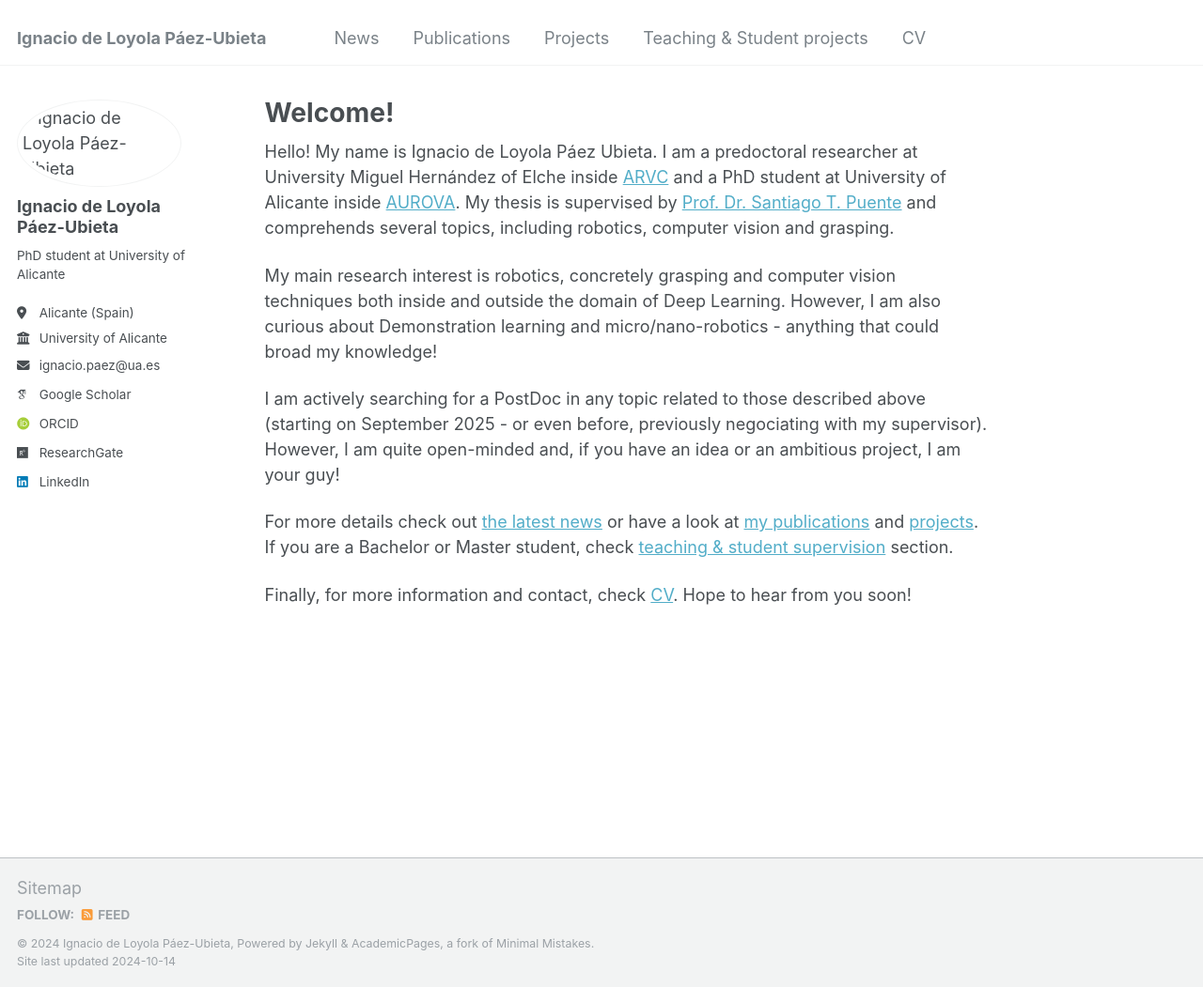
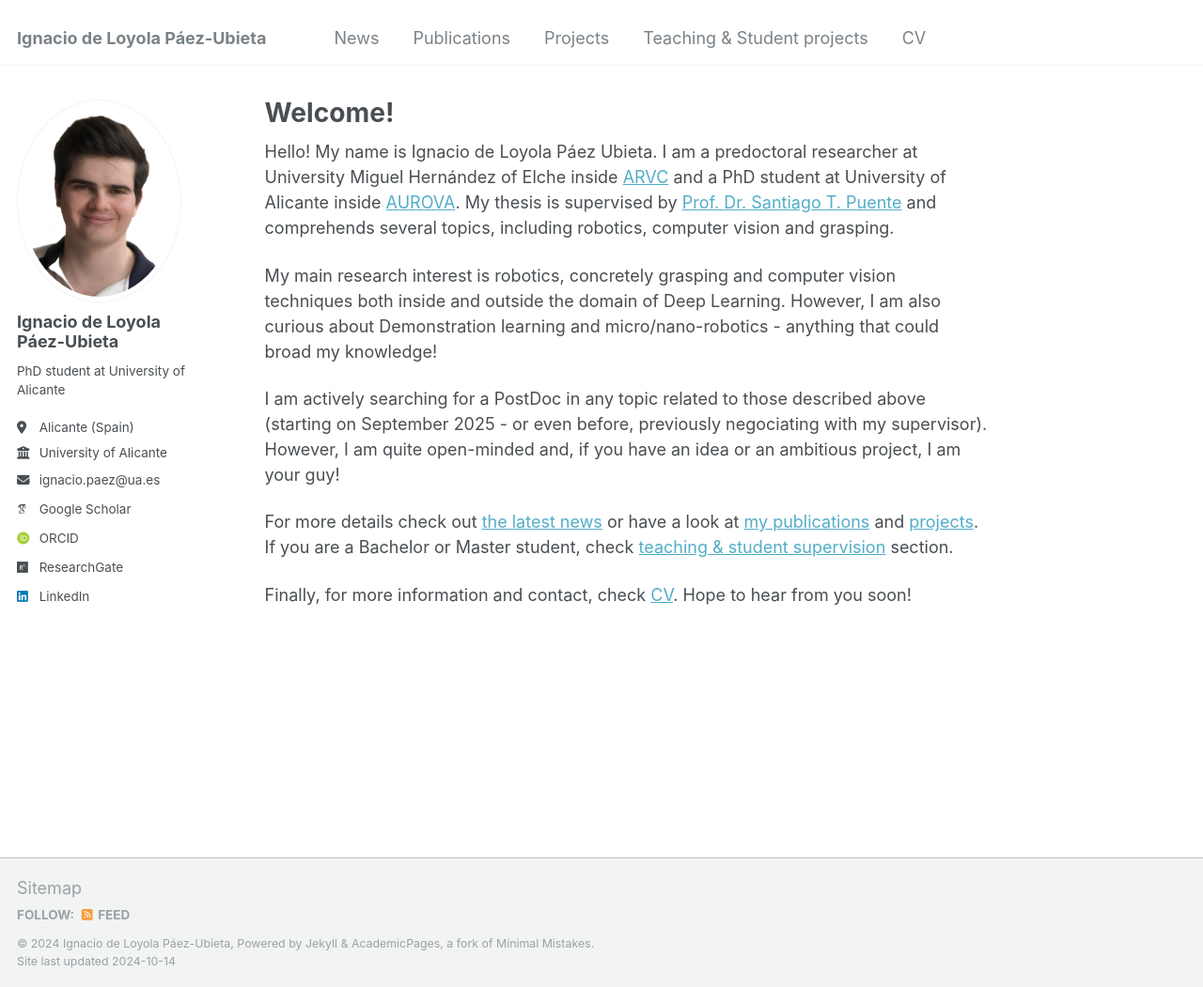
Before and after one commit to ignpaub/ignpaub.github.io, a Jekyll site: the page built from _pages/about.md, in a window 1280 px wide and 1051 px high. Shown: the whole window at 94% size. Built offline with Jekyll 4.4.1, drawn with Linux system fonts in a browser that asks for light colours; some web fonts are replaced.

Commit message:
Update _config.yml
Solve paths to load correct github repo

```diff
--- a/_config.yml
+++ b/_config.yml
@@ -12,16 +12,16 @@ title                    : "Ignacio de Loyola Páez-Ubieta"
 title_separator          : "-"
 name                     : &name "Ignacio de Loyola Páez-Ubieta"
 description              : &description "personal description"
-url                      : https://academicpages.github.io # the base hostname & protocol for your site e.g. "https://mmistakes.github.io"
+url                      : https://ignpaub.github.io # the base hostname & protocol for your site e.g. "https://mmistakes.github.io"
 baseurl                  : "" # the subpath of your site, e.g. "/blog"
-repository               : "academicpages/academicpages.github.io"
+repository               : "ignpaub/ignpaub.github.io"
 
 # Site Author - The following control what appear as part of the author content on the side bar.
 #               If a field is blank the icon and link will not appear, otherwise it will be shown.
 #               Additional customization can be done by editing /_includes/author-profile.html
 author:
   # Biographic information
-  avatar           : "/images/profile.png"
+  avatar           : "profile.png"
   name             : "Ignacio de Loyola Páez-Ubieta"
   pronouns         : #"he/him"
   bio              : "PhD student at University of Alicante"
```
